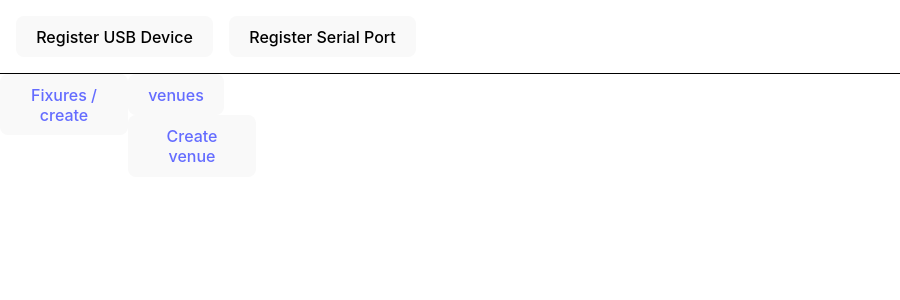
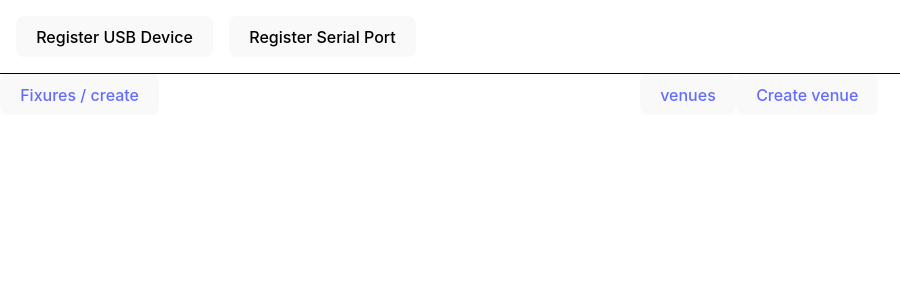
Before and after one commit to jcb121/dmxy.io, a React (Vite) app: page / in a window 1280 px wide. Shown: the top 300 px of the page, without its empty margins (0-900 px from the left). Built offline with nearby package versions, Linux system fonts and the light colour scheme.

Commit message:
fix: fix basic page layout

```diff
--- a/src/ui/layout/styles.module.scss
+++ b/src/ui/layout/styles.module.scss
@@ -17,6 +17,7 @@
 
 .content {
   grid-column-start: 1;
+  grid-column-end: span 2;
 
   overflow: hidden;
   overflow-y: auto;
@@ -24,4 +25,5 @@
 
 .left + .content {
   grid-column-start: 2;
+  grid-column-end: 2;
 }
```
